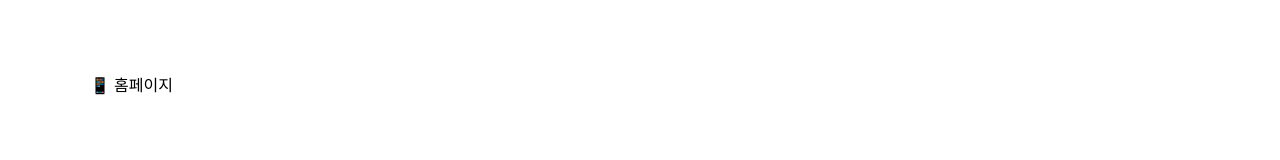
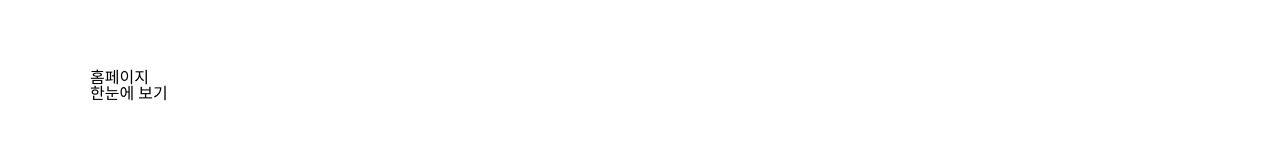
Before and after one commit to f1m1nn2r/my-portfolio, a React (Vite) app: page /portfolio in a window 1280 px wide. Shown: the part 392-552 px from the top of the page. Built offline with nearby package versions, Linux system fonts and the light colour scheme; a web font is replaced by a local one.

Commit message:
feat(portfolio): 카테고리별 프로젝트 그룹화를 위한 네비게이션 데이터 구조 개선

```diff
--- a/src/components/PortfolioNavigation.jsx
+++ b/src/components/PortfolioNavigation.jsx
@@ -1,19 +1,35 @@
-import { NavLink } from "react-router-dom";
-import { projects } from "../data/projects";
+import { NavLink } from 'react-router-dom';
+import { projects } from '../data/projects';
 
 export default function PortfolioNavigation() {
   return (
-    <aside className="portfolio__nav">
+    <aside className="portfolio__nav-menu">
       <div className="portfolio__nav-inner">
-        <nav>
-          <ul>
-            <li>📱 홈페이지</li>
-            {projects.map((projectsList) => {
-              <li>
-                <NavLink to={projectsList.link}>{projectsList.label}</NavLink>
-              </li>;
-            })}
-          </ul>
+        <nav className="portfolio__nav">
+          {Object.entries(
+            projects.reduce((acc, project) => {
+              if (!acc[project.category]) acc[project.category] = [];
+              acc[project.category].push(project);
+              return acc;
+            }, {}),
+          ).map(([category, projectList]) => (
+            <div key={category}>
+              <h3 className="portfolio__nav-title" role="presentation">
+                {category}
+              </h3>
+              <ul className="portfolio__nav-list">
+                {projectList.map(project => (
+                  <li className="portfolio__nav-item" key={project.id}>
+                    <NavLink
+                      className="portfolio__nav-link"
+                      to={`/portfolio/${project.id}`}>
+                      {project.label}
+                    </NavLink>
+                  </li>
+                ))}
+              </ul>
+            </div>
+          ))}
         </nav>
       </div>
     </aside>
```
